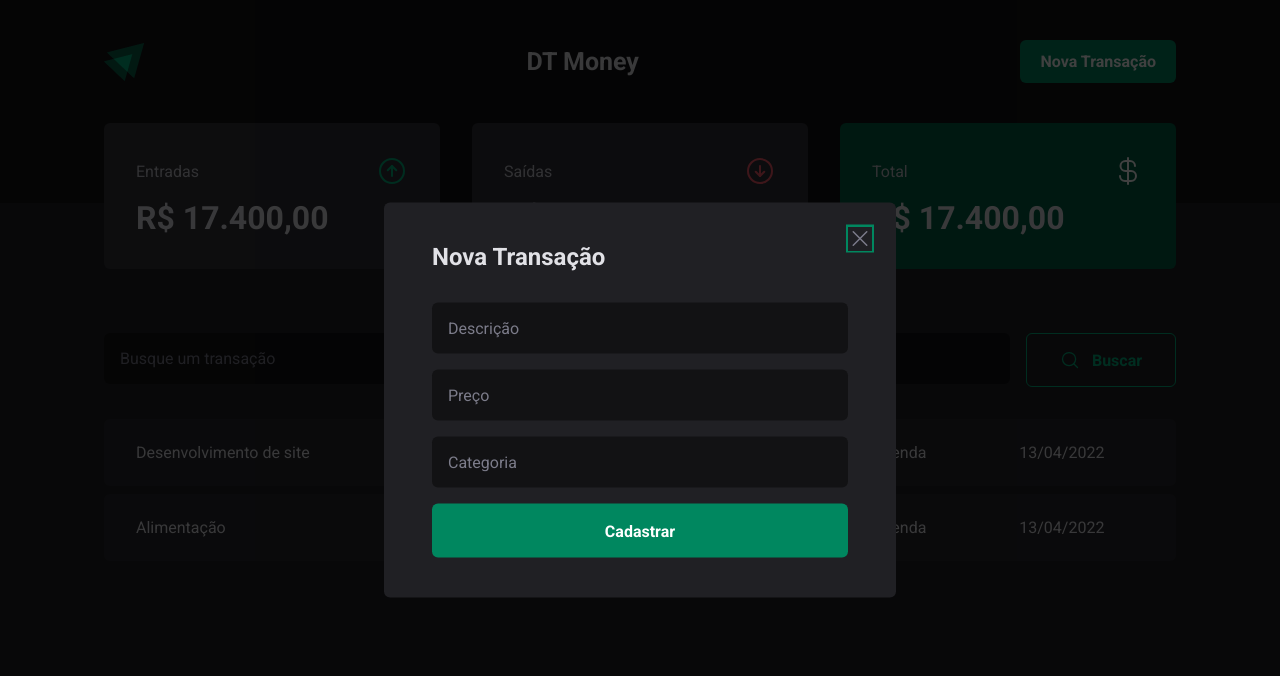
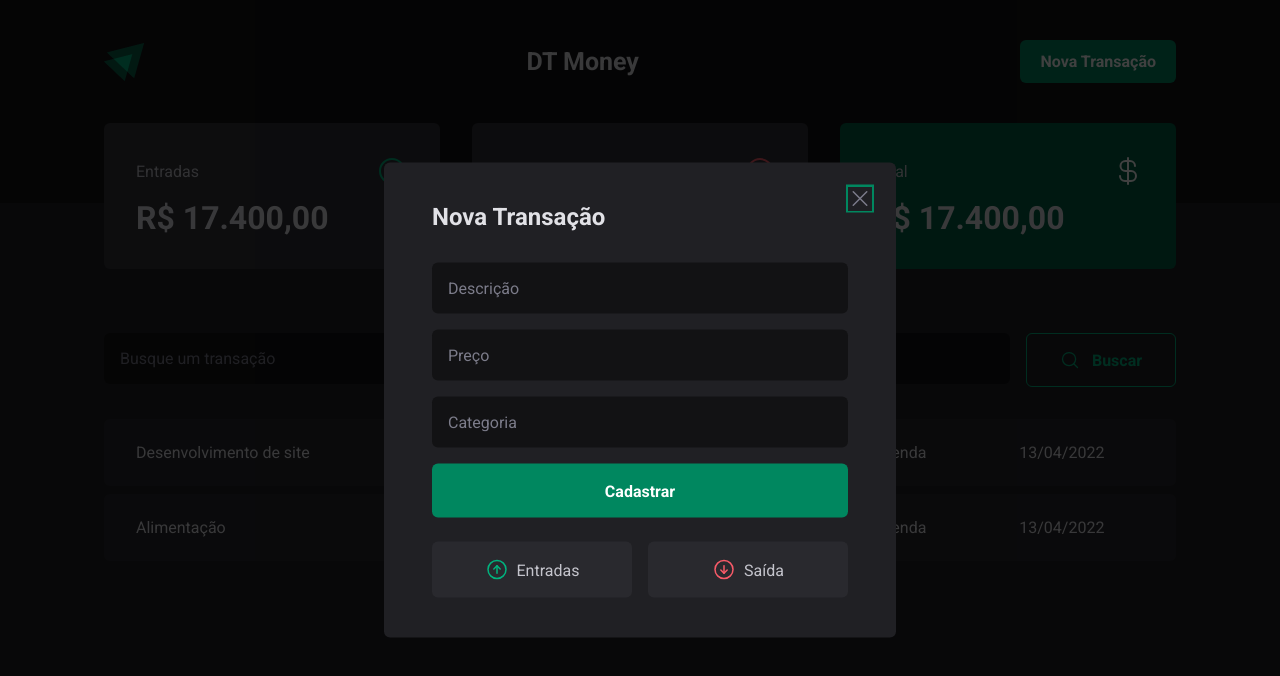
Before and after one commit to gustavosalviato/dt-money, a React (Vite) app: page / in a window 1280 px wide. Both pictures are taken after a click on the button "Nova Transação". Shown: the top 676 px of the page. Built offline with nearby package versions, Linux system fonts and the light colour scheme.

Commit message:
Botões de entrada e saída

```diff
--- a/src/components/NewTransactionModal/index.tsx
+++ b/src/components/NewTransactionModal/index.tsx
@@ -1,28 +1,38 @@
 import * as Dialog from '@radix-ui/react-dialog'
-import { X } from 'phosphor-react'
-import { Overlay, Content, Close } from './styles'
+import { ArrowCircleDown, ArrowCircleUp, X } from 'phosphor-react'
+import { Overlay, Content, Close, TransactionGrid, TransactionTypeButton } from './styles'
 
 
-export const NewTransactionModal = () => {
-    return (
+export const NewTransactionModal = () => (
     <Dialog.Portal>
         <Overlay>
             <Content>
                 <Dialog.Title>Nova Transação</Dialog.Title>
 
                 <Close>
-                        <X size={24}/>
+                    <X size={24} />
                 </Close>
 
                 <form action="">
                     <input type="text" placeholder='Descrição' required />
                     <input type="number" placeholder='Preço' required />
-                        <input type="   text" placeholder='Categoria' required />
+                    <input type="text" placeholder='Categoria' required />
 
                     <button type='submit'>Cadastrar</button>
+
+                    <TransactionGrid>
+                        <TransactionTypeButton variant='income'>
+                            <ArrowCircleUp size={24} />
+                            Entradas
+                        </TransactionTypeButton>
+
+                        <TransactionTypeButton variant='outcome'>
+                            <ArrowCircleDown size={24} />
+                            Saída
+                        </TransactionTypeButton>
+                    </TransactionGrid>
                 </form>
             </Content>
         </Overlay>
     </Dialog.Portal>
 )
-}
--- a/src/components/NewTransactionModal/styles.tsx
+++ b/src/components/NewTransactionModal/styles.tsx
@@ -72,3 +72,32 @@ export const Close = styled(Dialog.Close)`
     color: ${props => props.theme["gray-500"]};
     font-size: 0;
 `
+
+export const TransactionGrid = styled.div`
+    display: grid;
+    grid-template-columns: repeat(2, 1fr);
+    gap: 1.6rem;
+    margin-top: 0.8rem;
+`
+
+interface TransactionTypeButtonProps {
+    variant: 'income' | 'outcome'
+}
+
+export const TransactionTypeButton = styled.button<TransactionTypeButtonProps>`
+    padding: 1.6rem;
+    display: flex;
+    align-items: center;
+    justify-content: center;
+    border-radius: 6px;
+    background-color: ${props => props.theme["gray-700"]};
+    color: ${props => props.theme["gray-300"]};
+    border: 0;
+    gap: 0.8rem;
+
+
+    svg{
+        color: ${props => props.variant === 'income' ? props.theme["green-300"] : props.theme["red-300"]}
+    }
+
+`
```
Lines whose indentation alone changed are shown as unchanged.
